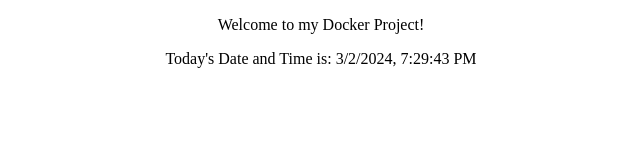
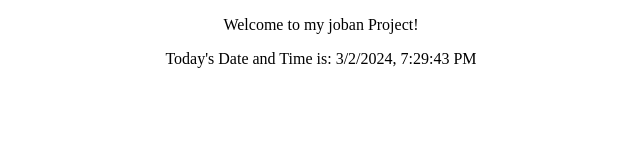
Before and after one commit to Jobandeep2417/nginx-new-repo, a plain HTML site: page dockerDemo/index.html in a window 1280 px wide. Shown: the full height of the page, 319-959 px from the left. Drawn offline with Linux system fonts and the light colour scheme.

Commit message:
final commit demo

```diff
--- a/dockerDemo/index.html
+++ b/dockerDemo/index.html
@@ -9,7 +9,7 @@
         </head>
 
         <body>
-            <p>Welcome to my Docker Project!
+            <p>Welcome to my joban Project!
             <p>
             <p>Today's Date and Time is: <span id='date-time'></span>
             <p>
```
